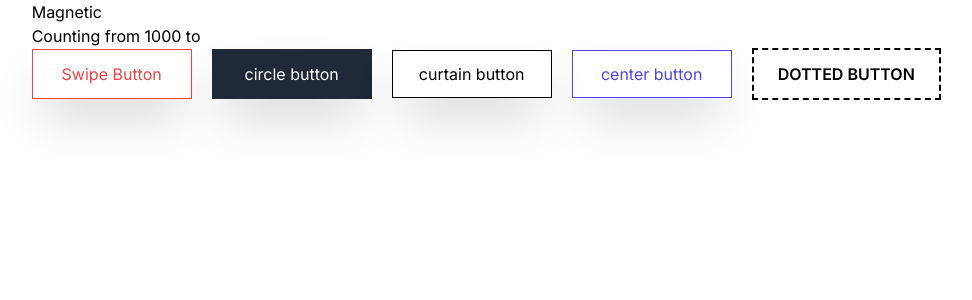
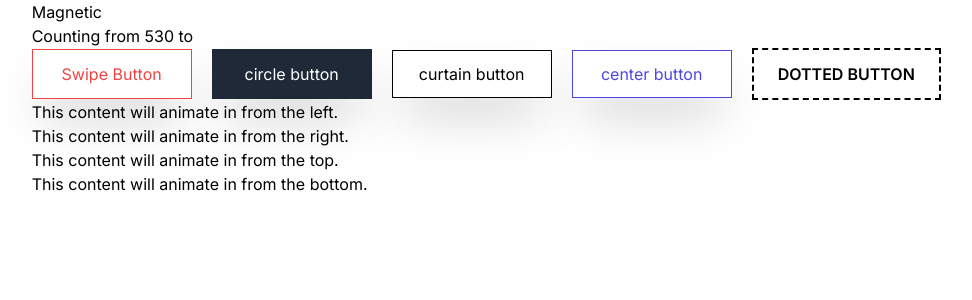
Before and after one commit to Work-With-Phoenix/phoenix-ux, a Next.js app: page / in a window 1280 px wide. Shown: the top 300 px of the page, without its empty margins (75-1047 px from the left). Built offline with nearby package versions, Linux system fonts and the light colour scheme.

Commit message:
added entrance animation

```diff
--- /dev/null
+++ b/src/app/components/Animations/Entrance/index.tsx
@@ -0,0 +1,65 @@
+"use client"
+import React, { useEffect, useRef, ReactNode } from 'react';
+import gsap from 'gsap';
+
+interface GlobalEntranceAnimationProps {
+  children: ReactNode;
+  duration: number;
+  delay: number;
+  distance: number;
+  direction: 'left' | 'right' | 'up' | 'down';
+}
+
+const GlobalEntranceAnimation: React.FC<GlobalEntranceAnimationProps> = ({
+  children,
+  duration,
+  delay,
+  distance,
+  direction,
+}) => {
+  const elementRef = useRef<HTMLDivElement>(null);
+
+  useEffect(() => {
+    const element = elementRef.current;
+    if (!element) return;
+
+    const tl = gsap.timeline({
+      scrollTrigger: {
+        trigger: element,
+        start: 'top bottom-=100',
+      },
+    });
+
+    const animationProps: any = { opacity: 0 }; // Use any type assertion here
+    switch (direction) {
+      case 'left':
+        animationProps.x = -distance;
+        break;
+      case 'right':
+        animationProps.x = distance;
+        break;
+      case 'up':
+        animationProps.y = -distance;
+        break;
+      case 'down':
+        animationProps.y = distance;
+        break;
+      default:
+        break;
+    }
+
+    tl.fromTo(
+      element,
+      { opacity: 0, ...(animationProps as any) }, // Use type assertion here
+      { opacity: 1, x: 0, y: 0, duration, delay }
+    );
+
+    return () => {
+      tl.kill();
+    };
+  }, [duration, delay, distance, direction]);
+
+  return <div ref={elementRef}>{children}</div>;
+};
+
+export default GlobalEntranceAnimation;
--- a/src/app/page.tsx
+++ b/src/app/page.tsx
@@ -2,6 +2,8 @@
 import Magnetic from "@/app/components/Magnetic"
 import CountUp from "./components/CountUp";
 import  {Swipe, Circle,Curtain,Center,Dotted} from "./components/Button"
+import GlobalEntranceAnimation from "./components/Animations/Entrance";
+
 
 export default function Home() {
   return (
@@ -24,6 +26,21 @@ export default function Home() {
 
 
             </div>
+
+            <div className="h-[200vh]">
+            <GlobalEntranceAnimation duration={1} delay={0.5} distance={50} direction="left">
+        <p>This content will animate in from the left.</p>
+      </GlobalEntranceAnimation>
+      <GlobalEntranceAnimation duration={1} delay={0.5} distance={50} direction="right">
+        <p>This content will animate in from the right.</p>
+      </GlobalEntranceAnimation>
+      <GlobalEntranceAnimation duration={1} delay={0.5} distance={50} direction="up">
+        <p>This content will animate in from the top.</p>
+      </GlobalEntranceAnimation>
+      <GlobalEntranceAnimation duration={1} delay={0.5} distance={50} direction="down">
+        <p>This content will animate in from the bottom.</p>
+      </GlobalEntranceAnimation>
+            </div>
     </div>
   );
 }
```
